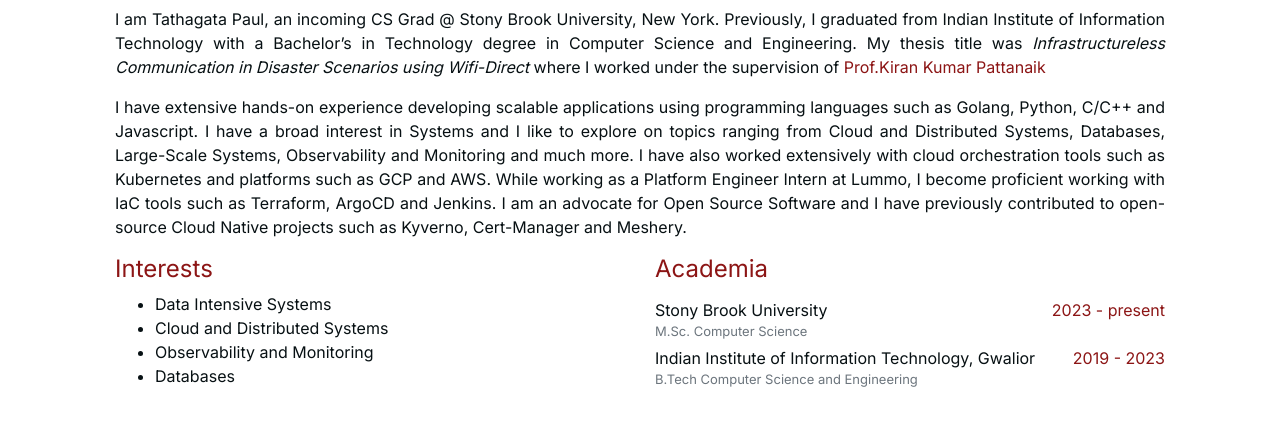
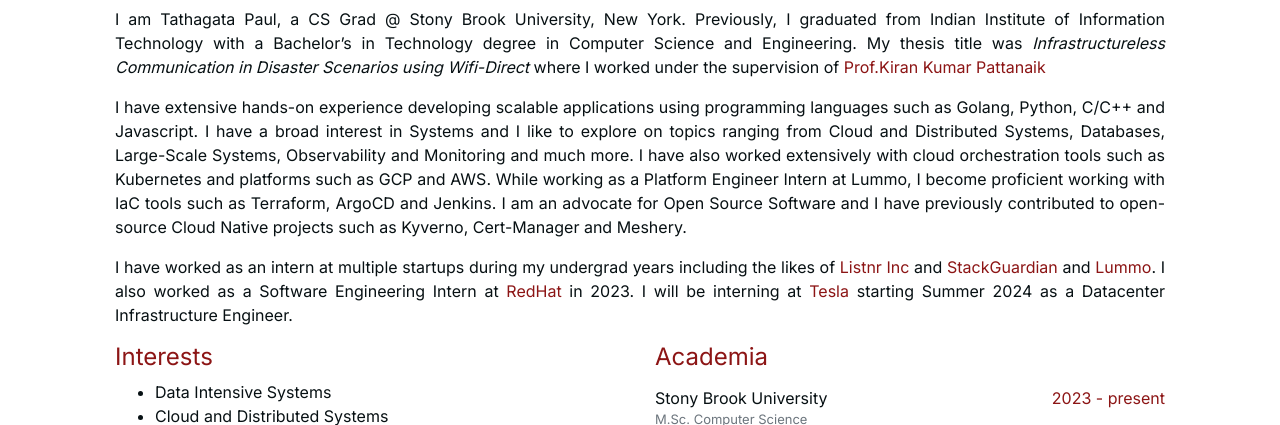
Before and after one commit to 4molybdenum2/4molybdenum2.github.io, a plain HTML site: page index.html in a window 1280 px wide. Shown: the part 349-774 px from the top of the page. Drawn offline with nearby package versions, Linux system fonts and the light colour scheme; some icons are missing; a web font is replaced by a local one.

Commit message:
update about
Signed-off-by: Tathagata Paul <tathagatapaul7@gmail.com>

```diff
--- a/index.html
+++ b/index.html
@@ -1,7 +1,7 @@
 <!DOCTYPE html>
 
 <html lang="en-us"><head>
-	<meta name="generator" content="Hugo 0.112.3">
+	<meta name="generator" content="Hugo 0.119.0">
     <meta charset="utf-8">
     <meta name="viewport" content="width=device-width, initial-scale=1">
 
@@ -131,8 +131,9 @@
 
 <div class="introduction row w-100 text-justify">
     <div class="col w-100">
-        <p>I am Tathagata Paul, an incoming CS Grad @ Stony Brook University, New York. Previously, I graduated from Indian Institute of Information Technology with a Bachelor&rsquo;s in Technology degree in Computer Science and Engineering. My thesis title was <em>Infrastructureless Communication in Disaster Scenarios using Wifi-Direct</em> where I worked under the supervision of <a href="https://www.iiitm.ac.in/index.php/en/component/splms/teacher/Dr.KKPattanaik">Prof.Kiran Kumar Pattanaik</a></p>
+        <p>I am Tathagata Paul, a CS Grad @ Stony Brook University, New York. Previously, I graduated from Indian Institute of Information Technology with a Bachelor&rsquo;s in Technology degree in Computer Science and Engineering. My thesis title was <em>Infrastructureless Communication in Disaster Scenarios using Wifi-Direct</em> where I worked under the supervision of <a href="https://www.iiitm.ac.in/index.php/en/component/splms/teacher/Dr.KKPattanaik">Prof.Kiran Kumar Pattanaik</a></p>
 <p>I have extensive hands-on experience developing scalable applications using programming languages such as Golang, Python, C/C++ and Javascript. I have a broad interest in Systems and I like to explore on topics ranging from Cloud and Distributed Systems, Databases, Large-Scale Systems, Observability and Monitoring and much more. I have also worked extensively with cloud orchestration tools such as Kubernetes and platforms such as GCP and AWS. While working as a Platform Engineer Intern at Lummo, I become proficient working with IaC tools such as Terraform, ArgoCD and Jenkins. I am an advocate for Open Source Software and I have previously contributed to open-source Cloud Native projects such as Kyverno, Cert-Manager and Meshery.</p>
+<p>I have worked as an intern at multiple startups during my undergrad years including the likes of <a href="https://listnr.ai/">Listnr Inc</a> and <a href="https://www.stackguardian.io/">StackGuardian</a> and <a href="https://www.linkedin.com/company/lummo-official/">Lummo</a>. I also worked as a Software Engineering Intern at <a href="https://www.redhat.com/en">RedHat</a> in 2023. I will be interning at <a href="https://www.tesla.com/">Tesla</a> starting Summer 2024 as a Datacenter Infrastructure Engineer.</p>
 
     </div>
 </div>
```
Also changed, not shown: favicon.ico (added).
